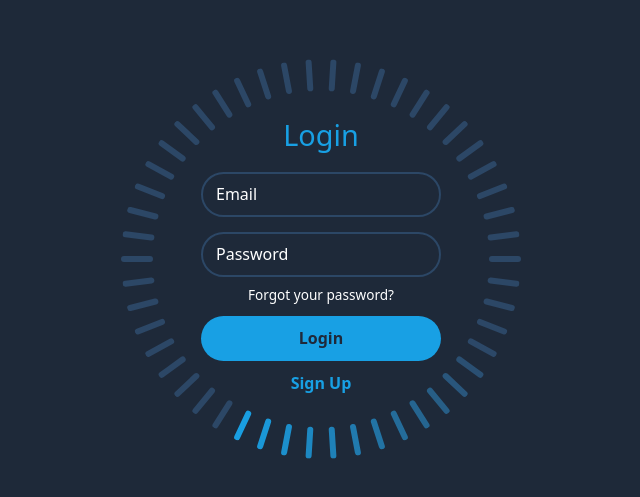
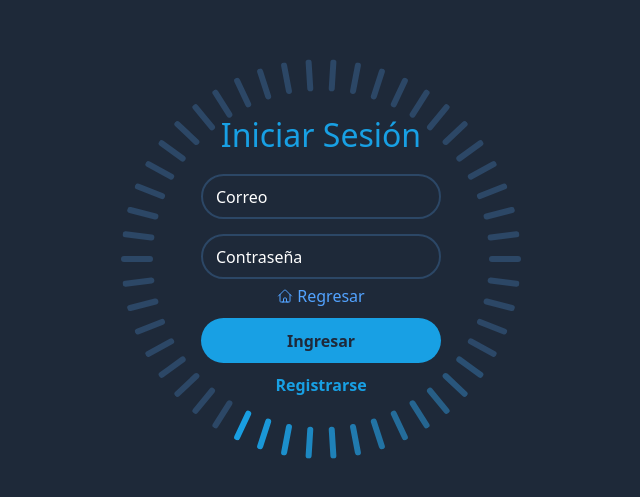
Before and after one commit to JorgePalomino2712/TechShop, a React (Vite) app: page /login in a window 1280 px wide. Shown: the part 141-638 px from the top of the page, without its empty margins (319-959 px from the left). Built offline with nearby package versions, Linux system fonts and the light colour scheme.

Commit message:
añadiendo las cards de los productos

```diff
--- a/src/App.jsx
+++ b/src/App.jsx
@@ -4,6 +4,8 @@ import Login from "./pages/Login"
 import CuentaNueva from './pages/CuentaNueva'
 import MainLayout from './layouts/MainLayout'
 import Landing from './pages/public/Landing'
+import CardsP from './pages/public/CardsP'
+import CradsFilter from './pages/public/CradsFilter'
 
 export default function App() {
   return (
@@ -11,6 +13,8 @@ export default function App() {
       <Routes>
         <Route path="/" element={<MainLayout />}>
           <Route index element={<Landing />} />
+          <Route path='/productos' element={<CardsP />} />
+          <Route path='/category/:categoryName' element={<CradsFilter />} />
         </Route>
         <Route path="/login" element={<Login />} />
         <Route path="/crearCuenta" element={<CuentaNueva />} />
--- a/src/components/headers/PublicHeader.jsx
+++ b/src/components/headers/PublicHeader.jsx
@@ -1,5 +1,6 @@
 import React, { useState } from 'react';
 import { useNavigate } from 'react-router-dom';
+import { Link } from 'react-router-dom';
 
 export default function PublicHeader() {
   const navigate = useNavigate();
@@ -40,7 +41,7 @@ export default function PublicHeader() {
                 <div className="absolute top-full left-0 mt-2 w-52 bg-white rounded-xl shadow-2xl py-3">
 
                   {/* Categorías */}
-                  <button
+                  <button type='button'
                     onClick={() => {
                       navigate('/category/celulares');
                       setCategoriesDropdown(false);
@@ -90,9 +91,9 @@ export default function PublicHeader() {
               )}
             </div>
 
-            <button onClick={() => navigate('/products')} className="text-gray-700 hover:text-blue-600 font-medium transition-colors cursor-pointer">
+            <Link to="/productos" className="text-gray-700 hover:text-blue-600 font-medium transition-colors cursor-pointer">
               Productos
-            </button>
+            </Link>
             <button onClick={() => navigate('/about')} className="text-gray-700 hover:text-blue-600 font-medium transition-colors cursor-pointer">
               Nosotros
             </button>
--- a/src/layouts/MainLayout.jsx
+++ b/src/layouts/MainLayout.jsx
@@ -6,11 +6,11 @@ import Footer from '../components/footers/Footer'
 export default function MainLayout() {
     return (
         <div className="min-h-screen flex flex-col">
-            <PublicHeader/>
-            <main className="flex-1">
+            <PublicHeader />
+            <main className="flex-1 flex p-2  items-center justify-center ">
                 <Outlet />
             </main>
-            <Footer/>
+            <Footer />
         </div>
     )
 }
--- a/src/pages/CuentaNueva.jsx
+++ b/src/pages/CuentaNueva.jsx
@@ -35,7 +35,7 @@ export default function CuentaNueva() {
             const data = await respuesta.json();
             console.log(data);
             if (!respuesta.ok) {
-                throw new Error(data.message || "credenciales incorrectas");
+                throw new Error(data.message || "Faltan datos");
             }
             alert("usuario registrado con exito");
             navigate("/");
@@ -44,26 +44,26 @@ export default function CuentaNueva() {
         }
     }
     return (
-        <div className='flex items-center justify-center h-screen bg-gray-800'>
+        <div className='flex flex-col gap-8 items-center justify-center h-screen bg-gray-800'>
             {error && <p className="text-red-400 text-sm text-center mt-2">{error}</p>}
 
             <div className="w-80 rounded-2xl bg-slate-900">
                 <div className="flex flex-col gap-2 p-8">
-                    <p className="text-center text-3xl text-gray-300 mb-4">Register</p>
+                    <p className="text-center text-3xl text-gray-300 mb-4">Registrate</p>
 
                     <input
                         onChange={(e) => {
                             setCorreo(e.target.value)
                         }}
                         className="bg-slate-900 w-full rounded-lg border border-gray-300 px-4 py-3 focus:outline-none focus:ring-2 focus:ring-gray-700 focus:ring-offset-2 focus:ring-offset-gray-800"
-                        placeholder="Email"
+                        placeholder="Correo"
                     />
                     <input
                         onChange={(e) => {
                             setPassword(e.target.value)
                         }}
                         className="bg-slate-900 w-full rounded-lg border border-gray-300 px-4 py-3 focus:outline-none focus:ring-2 focus:ring-gray-700 focus:ring-offset-2 focus:ring-offset-gray-800"
-                        placeholder="Password"
+                        placeholder="Contraseña"
                         type="password"
                     />
                     <input
@@ -71,16 +71,16 @@ export default function CuentaNueva() {
                             setNombre(e.target.value)
                         }}
                         className="bg-slate-900 w-full rounded-lg border border-gray-300 px-4 py-3 focus:outline-none focus:ring-2 focus:ring-gray-700 focus:ring-offset-2 focus:ring-offset-gray-800"
-                        placeholder="Name"
+                        placeholder="Nombre"
                         type="text"
                     />
                     <button type='button' onClick={enviarFormulario} className="inline-block cursor-pointer rounded-md bg-gray-700 px-4 py-3.5 text-center text-sm font-semibold uppercase text-white hover:bg-gray-800 active:scale-95">
-                        Register
+                        Registrarse
                     </button>
                     <button type='button' onClick={() => {
-                        navigate("/")
+                        navigate("/login")
                     }} className="inline-block cursor-pointer rounded-md bg-gray-700 px-4 py-3.5 text-center text-sm font-semibold uppercase text-white hover:bg-gray-800 active:scale-95">
-                        Login
+                        Iniciar Sesion
                     </button>
                 </div>
             </div>
--- a/src/pages/Login.jsx
+++ b/src/pages/Login.jsx
@@ -46,11 +46,12 @@ export default function Login() {
         }
     }
     return (
-        <div className='h-screen flex items-center justify-center bg-gray-800'>
+        <div className='h-screen flex flex-col gap-5 items-center justify-center bg-gray-800'>
+            {error && <div className="text-red-600 text-2xl">¡{error}!</div>}
 
             <div className="container">
                 <div className="login-box">
-                    <h2>Login</h2>
+                    <h2>Iniciar Sesión</h2>
                     <form
                         onSubmit={enviarFormulario}
                         action="#">
@@ -59,7 +60,7 @@ export default function Login() {
                                 setEmail(e.target.value)
                             }}
                                 defaultValue="" required="" type="email" />
-                            <label>Email</label>
+                            <label>Correo</label>
                         </div>
                         <div className="input-box">
                             <input
@@ -67,18 +68,26 @@ export default function Login() {
                                     setPassword(e.target.value)
                                 }}
                                 defaultValue="" required="" type="password" />
-                            <label>Password</label>
+                            <label>Contraseña</label>
                         </div>
-                        <div className="forgot-pass">
-                            <a href="">Forgot your password?</a>
+                        <div
+                            onClick={() => {
+                                navigate("/")
+                            }}
+                            className="forgot-pass flex items-center justify-center gap-1 cursor-pointer ">
+                            <svg xmlns="http://www.w3.org/2000/svg" fill="none" viewBox="0 0 24 24" strokeWidth={1.5} className="size-4 stroke-blue-400">
+                                <path strokeLinecap="round" strokeLinejoin="round" d="m2.25 12 8.954-8.955c.44-.439 1.152-.439 1.591 0L21.75 12M4.5 9.75v10.125c0 .621.504 1.125 1.125 1.125H9.75v-4.875c0-.621.504-1.125 1.125-1.125h2.25c.621 0 1.125.504 1.125 1.125V21h4.125c.621 0 1.125-.504 1.125-1.125V9.75M8.25 21h8.25" />
+                            </svg>
+
+                            <p className="text-blue-400">Regresar</p>
                         </div>
                         <button className="btn" type="submit">
-                            Login
+                            Ingresar
                         </button>
                         <div className="signup-link">
                             <a href=""><button onClick={() => {
                                 navigate("/crearCuenta")
-                            }} className="cursor-pointer">Sign Up</button></a>
+                            }} className="cursor-pointer">Registrarse</button></a>
                         </div>
                     </form>
                 </div>
--- /dev/null
+++ b/src/pages/public/CradsFilter.jsx
@@ -0,0 +1,67 @@
+import React from 'react'
+import { useState, useEffect } from 'react'
+import { useNavigate, useParams } from 'react-router-dom'
+
+export default function CradsFilter() {
+    const [error, setError] = useState(null)
+    const [loading, setLoading] = useState(true)
+    const [product, setProducts] = useState([])
+    const navigate = useNavigate();
+    const { categoryName } = useParams();
+
+
+    useEffect(() => {
+        async function traerCards() {
+            try {
+                const respuesta = await fetch(
+                    "https://api-funval-g6.onrender.com/products/?skip=0&limit=100",
+                    {
+                        method: "GET",
+                        headers: {
+                            "accept": "application/json",
+                        },
+
+                    }
+                );
+                const data = await respuesta.json();
+                console.log(data);
+                const filtrados = data.filter(item => item.category === categoryName.toLocaleLowerCase());
+                setProducts(filtrados);
+
+
+            } catch (err) {
+                setError(err.message);
+            }
+        }
+
+        traerCards()
+    }, [categoryName]);
+    return (
+        <div className='grid grid-cols-1 sm:grid-cols-2 md:grid-cols-3 lg:grid-cols-4 gap-6 md:gap-10 p-5 items-center justify-center'>
+            {error && <p className="text-red-400 text-sm text-center mt-2">{error}</p>}
+            {product.map((p) => (
+                <div key={p.id} className="w-60 h-100 bg-gray-100 p-3 flex flex-col gap-1 rounded-2xl ">
+                    <img src={p.image_url} className='h-48 bg-gray-700 rounded-xl' alt="" />
+                    <div className="flex flex-col gap-4 h-full">
+                        <div className="flex flex-row justify-between">
+                            <div className="flex flex-col">
+                                <span className="text-md font-bold">{p.name}</span>
+                                <p className="text-xs text-gray-700">Stock: {p.stock}</p>
+                            </div>
+                            <span className="font-bold  text-red-600">${p.price}</span>
+                        </div>
+                        <button onClick={() => {
+                            navigate("/login")
+                        }} className=" mt-auto hover:bg-sky-700 text-gray-50 bg-gradient-to-r from-blue-600 to-purple-600 py-2 rounded-md">
+                            Añadir al carrito
+                        </button>
+                    </div>
+                </div>
+
+
+            ))}
+
+
+        </div>
+    )
+}
--- a/src/styles.css
+++ b/src/styles.css
@@ -47,7 +47,7 @@ form {
 }
 
 h2 {
-  font-size: 1.8em;
+  font-size: 2em;
   color: #18A0E4;
   text-align: center;
   margin-bottom: 10px;
```
Also changed, not shown: src/pages/public/CardsP.jsx (renamed from src/components/CardsP.jsx, +10 -10 lines).
